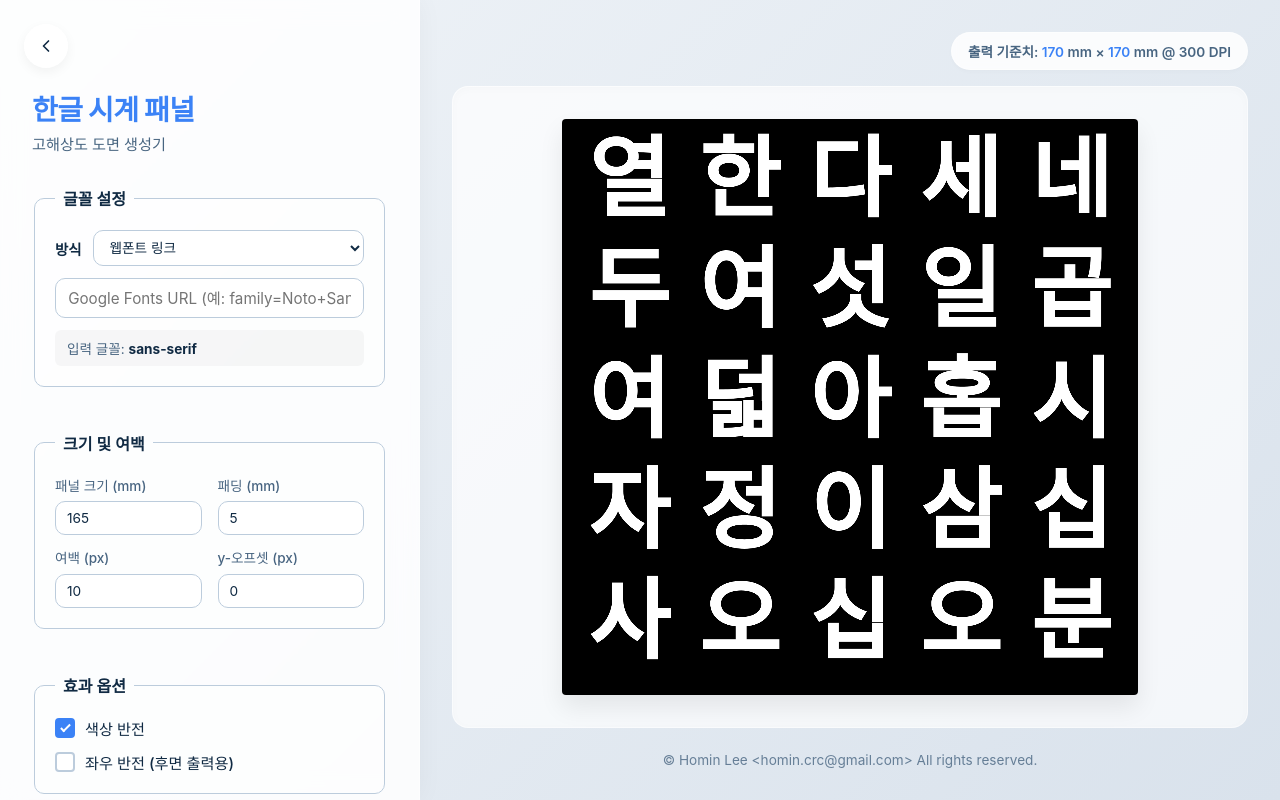
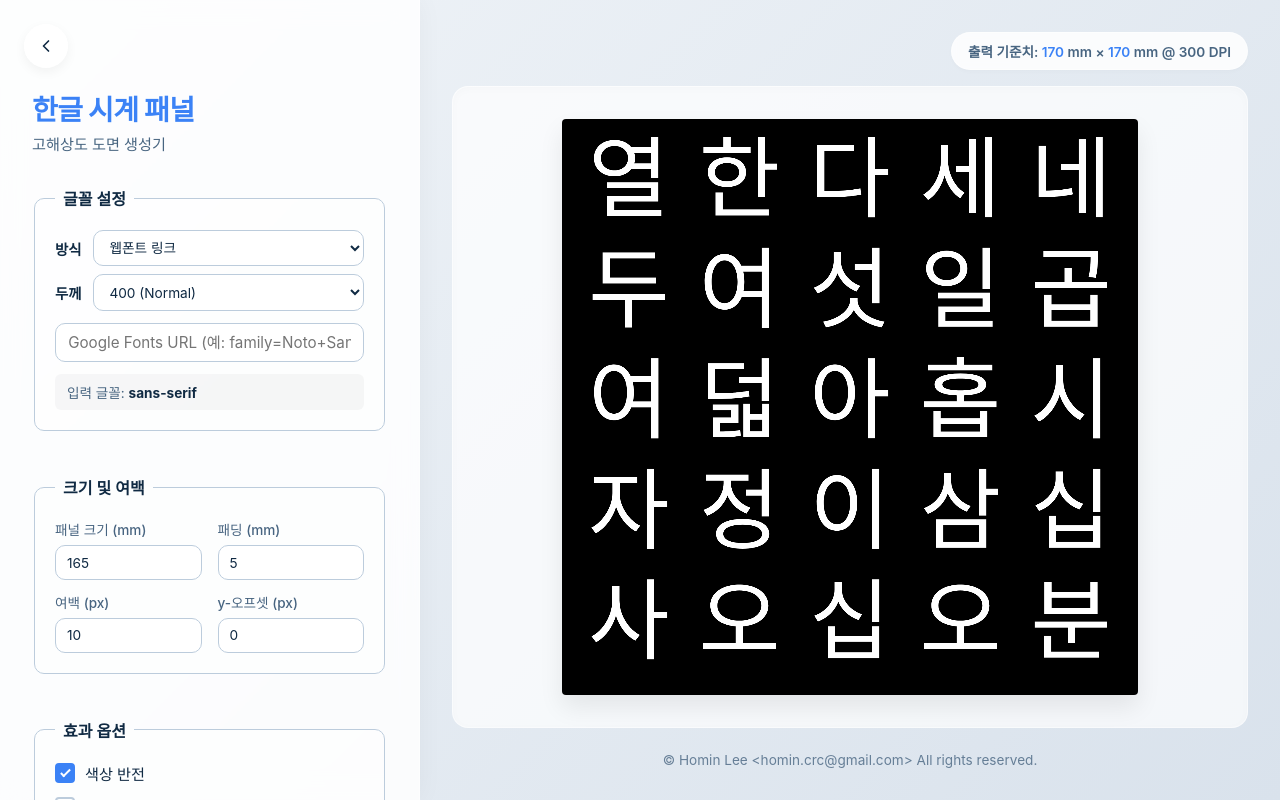
Before and after one commit to suapapa/hangulclock-panel-maker, a Svelte app in the folder svelte-app/: page / in a window 1280 px wide. Built offline with nearby package versions, Linux system fonts and the light colour scheme; a web font is replaced by a local one.

Commit message:
feat: add font weight control and set default to 400

```diff
--- a/svelte-app/src/App.svelte
+++ b/svelte-app/src/App.svelte
@@ -26,6 +26,7 @@
 	let ttfFontLoaded = $state(false);
 	let showSidebar = $state(true);
 	let fontReadyVersion = $state(0); // 웹폰트 로드 invalidate용 더미 상태 변수
+	let fontWeight = $state("400"); // 글꼴 두께 (normal, bold, 100~900)
 
 	// mm → px 변환 함수
 	function mmToPx(mm, dpi) {
@@ -109,6 +110,7 @@
 		const currentDpi = dpi;
 		const currentInvertColor = invertColor;
 		const currentFlipHorizontal = flipHorizontal;
+		const currentFontWeight = fontWeight;
 
 		if (canvasEl) {
 			ctx = canvasEl.getContext("2d");
@@ -146,7 +148,7 @@
 					ctx.textAlign = "center";
 					ctx.textBaseline = "middle";
 					ctx.fillStyle = fgColor;
-					ctx.font = `bold ${fontSize}px '${currentFontFamily}', sans-serif`;
+					ctx.font = `${currentFontWeight} ${fontSize}px '${currentFontFamily}', sans-serif`;
 
 					for (let y = 0; y < rows; y++) {
 						for (let x = 0; x < cols; x++) {
@@ -216,6 +218,18 @@
 							<select bind:value={fontType}>
 								<option value="web">웹폰트 링크</option>
 								<option value="ttf">TTF 파일 업로드</option>
+							</select>
+						</label>
+
+						<label class="select-label">
+							<span>두께</span>
+							<select bind:value={fontWeight}>
+								<option value="100">100 (Thin)</option>
+								<option value="300">300 (Light)</option>
+								<option value="400">400 (Normal)</option>
+								<option value="500">500 (Medium)</option>
+								<option value="700">bold (Bold)</option>
+								<option value="900">900 (Black)</option>
 							</select>
 						</label>
 
```
